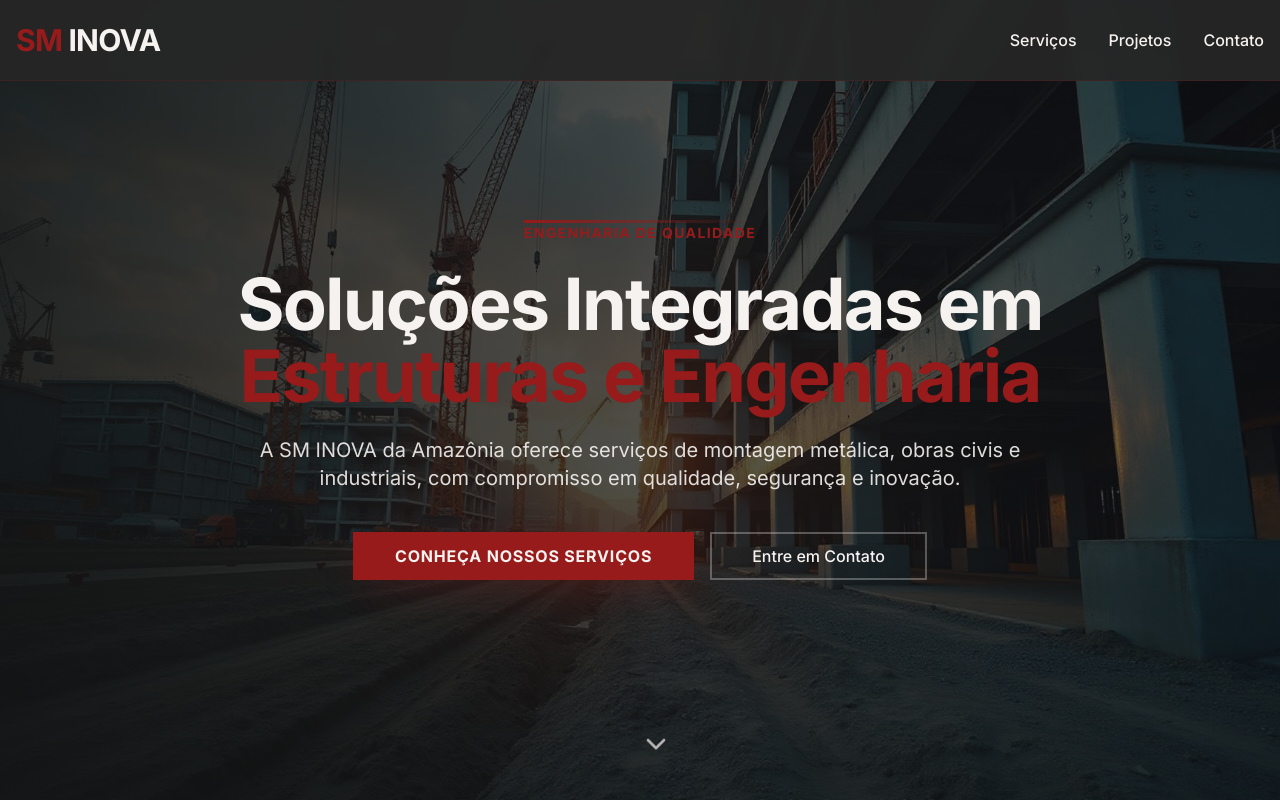
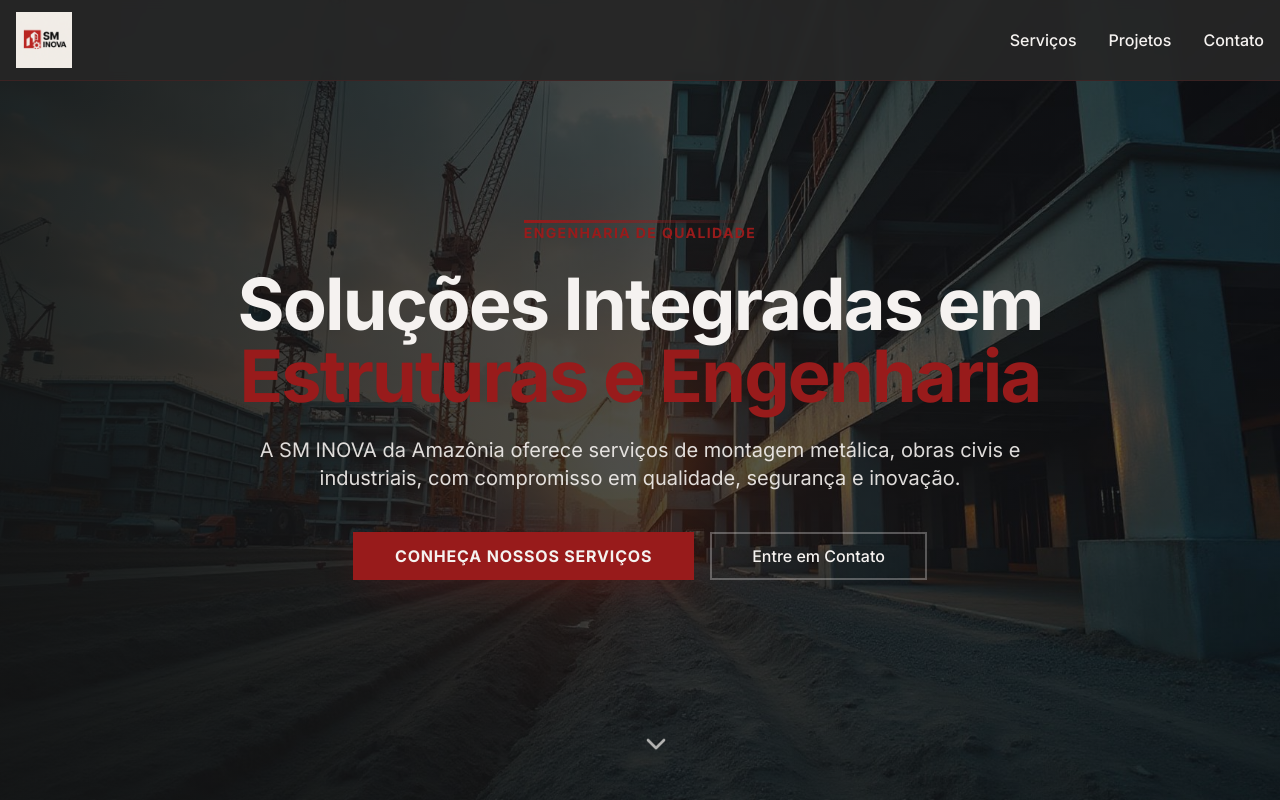
Before and after one commit to kazatec1/sm-inova, a React (Vite) app: page / in a window 1280 px wide. Shown: the top 800 px of the page. Built offline with nearby package versions, Linux system fonts and the light colour scheme; the HTML template or start-up script is replaced by a standard one.

Commit message:
Add logo and favicon
Integrate the provided logo image into the website and set it as the favicon.

```diff
--- a/index.html
+++ b/index.html
@@ -3,6 +3,7 @@
   <head>
     <meta charset="UTF-8" />
     <meta name="viewport" content="width=device-width, initial-scale=1.0" />
+    <link rel="icon" href="/favicon.png" type="image/png" />
     <title>SM INOVA - Estruturas Metálicas e Engenharia | Amazônia</title>
     <meta name="description" content="SM INOVA oferece serviços especializados em montagem de estruturas metálicas, construção civil e instalações industriais na Amazônia. Qualidade, segurança e inovação." />
     <meta name="author" content="SM INOVA" />
--- a/src/components/Footer.tsx
+++ b/src/components/Footer.tsx
@@ -1,3 +1,5 @@
+import logoSmInova from "@/assets/logo-sm-inova.png";
+
 const Footer = () => {
   return (
     <footer className="bg-secondary border-t border-primary/20 py-8">
@@ -7,9 +9,12 @@ const Footer = () => {
             © {new Date().getFullYear()} SM INOVA — Todos os direitos reservados
           </div>
 
-          <div className="flex items-center gap-2">
-            <span className="text-primary font-bold text-xl">SM</span>
-            <span className="text-primary-foreground font-bold text-xl">INOVA</span>
+          <div className="flex items-center">
+            <img
+              src={logoSmInova}
+              alt="SM INOVA"
+              className="h-10 w-auto opacity-90"
+            />
           </div>
         </div>
       </div>
--- a/src/components/Header.tsx
+++ b/src/components/Header.tsx
@@ -1,6 +1,7 @@
 import { useState } from "react";
 import { Menu, X } from "lucide-react";
 import { Button } from "@/components/ui/button";
+import logoSmInova from "@/assets/logo-sm-inova.png";
 
 const Header = () => {
   const [isMenuOpen, setIsMenuOpen] = useState(false);
@@ -19,10 +20,11 @@ const Header = () => {
         <div className="flex items-center justify-between h-20">
           {/* Logo */}
           <div className="flex items-center">
-            <h1 className="text-2xl md:text-3xl font-bold tracking-tight">
-              <span className="text-primary">SM</span>
-              <span className="text-primary-foreground"> INOVA</span>
-            </h1>
+            <img
+              src={logoSmInova}
+              alt="SM INOVA - Estruturas Metálicas e Engenharia"
+              className="h-12 md:h-14 w-auto transition-smooth hover:scale-105"
+            />
           </div>
 
           {/* Desktop Navigation */}
```
Also changed, not shown: public/favicon.png (added), src/assets/logo-sm-inova.png (added).
